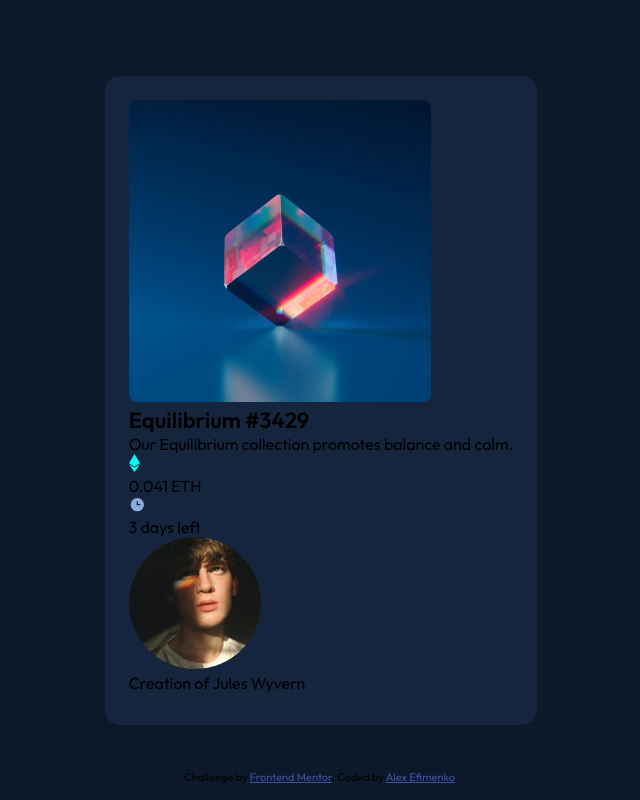
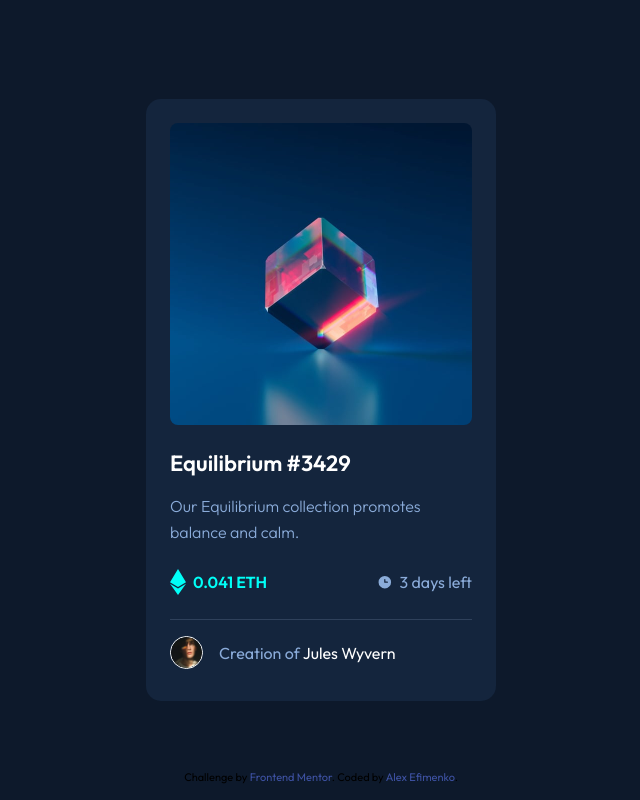
Before and after one commit to aleksandr-efimenko/nft-preview-card, a website built with Vite: page index.html in a window 1280 px wide. Shown: the whole page, without its empty margins (319-959 px from the left). Built offline with nearby package versions, Linux system fonts and the light colour scheme.

Commit message:
finish desktop version

```diff
--- a/index.html
+++ b/index.html
@@ -13,9 +13,16 @@
 <body>
   <main>
     <div class="card-container">
-      <img class="nft-img" src="./images/image-equilibrium.jpg" alt="NFT image equilibrium">
-      <h1>Equilibrium #3429</h1>
-      <p>Our Equilibrium collection promotes balance and calm.</p>
+      <a href="#">
+      <div class="img-container">
+        <img class="nft-img" src="./images/image-equilibrium.jpg" alt="NFT image equilibrium">
+        <div class="overlay">
+          <img src="./images/icon-view.svg" alt="Icon with eye">
+        </div>
+      </div>
+    </a>
+      <a href="#"><h1>Equilibrium #3429</h1></a>
+      <p class="nft-descr">Our Equilibrium collection promotes balance and calm.</p>
       <div class="price-term-container">
         <div class="price">
           <img src="./images/icon-ethereum.svg" alt="Ethereum icon">
@@ -27,9 +34,9 @@
         </div>
       </div>
 
-      <div class="card-footer">
-        <img src="./images/image-avatar.png" alt="">
-        <p>Creation of <span class="author">Jules Wyvern</span></p>
+      <div class="author-container">
+        <img class="avatar" src="./images/image-avatar.png" alt="">
+        <p class="author-title">Creation of <a href="#" class="author-name">Jules Wyvern</a></p>
       </div>
     </div>
   </main>
--- a/style.css
+++ b/style.css
@@ -48,26 +48,139 @@ h1 {
   font-size: var(--fs-header);
   line-height: var(--lh-header);
   font-weight: var(--fw-header);
+  color: var(--white);
+  margin-block: 1.5rem 1rem;
+}
+
+p {
+  color: var(--soft-blue);
+  font-weight: var(--fw-400);
+  line-height: 1.26rem;
+}
+
+a {
+  text-decoration: none;
+}
+
+a:hover, a:hover>h1 {
+  color: var(--cyan);
+}
+
+p.nft-descr {
+  font-weight: var(--fw-300);
+  line-height: 1.625rem;
+  margin-block: 1rem 1.5rem;
 }
 
 .card-container {
-  padding: 1.5rem  1.5rem 2rem;
+  width: 21.875rem;
+  padding: 1.5rem 1.5rem 2rem;
   border-radius: .9375rem;
+
   background-color: var(--very-dark-blue-card-bg);
 }
 
 .nft-img {
   border-radius: .5rem;
+  width: 100%;
+  height: 100%;
+}
+
+.img-container {
+  cursor: pointer;
+  position: relative;
   height: 18.875rem;
   width: 18.875rem;
 }
+
+.overlay {
+  position: absolute;
+  opacity: 0;
+  background-color: hsla(178, 100%, 50%, 0.5);
+  border-radius: .5rem;
+  transition: opacity 0.5s ease-in-out;
+  width: 100%;
+  height: 100%;
+  top: 0;
+  left: 0;
+}
+
+.overlay img {
+  position: absolute;
+  top: 50%;
+  left: 50%;
+  transform: translate(-50%, -50%);
+}
+
+.img-container:hover .overlay {
+  opacity: 1;
+}
+
+.price p {
+  color: var(--cyan);
+  font-size: 1rem;
+  font-weight: var(--fw-header);
+  line-height: 1.26rem;
+}
+
+.price,
+.term {
+  width: 50%;
+  display: flex;
+  align-items: center;
+}
+
+.term {
+  justify-content: flex-end;
+}
+
+.price-term-container,
+.card-footer {
+  margin-block: 1.5rem;
+  display: flex;
+  justify-content: space-between;
+}
+
+.price-term-container img {
+  width: 1rem;
+  height: fit-content;
+  margin-inline-end: .4375rem;
+}
+
+.avatar {
+  width: 2.0625rem;
+  height: 2.0625rem;
+  border: .0625rem solid var(--white);
+  border-radius: 50%;
+}
+
+.author-container {
+  display: flex;
+  justify-content: flex-start;
+  align-items: center;
+  padding-block-start: 1rem;
+  border-top: 1px solid var(--very-dark-blue-line);
+}
+
+.author-title {
+  margin-inline-start: 1rem;
+}
+
+.author-name {
+  color: var(--white);
+}
+
+.author-container p {
+  font-size: 1rem;
+}
+
 footer {
   position: absolute;
   bottom: 1rem;
 }
 
 .attribution {
-  font-size: 11px;
+  font-size: .6875rem;
   text-align: center;
 }
 
```
